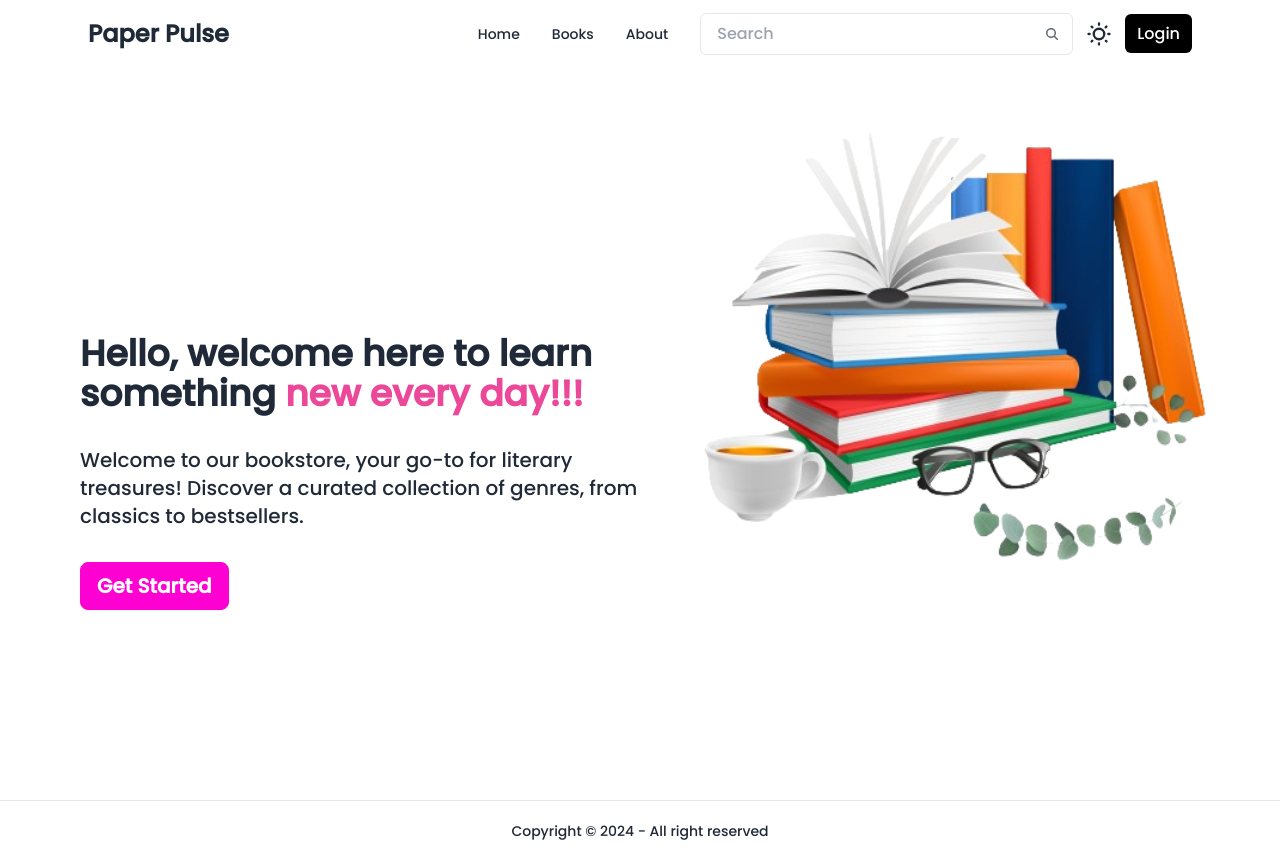
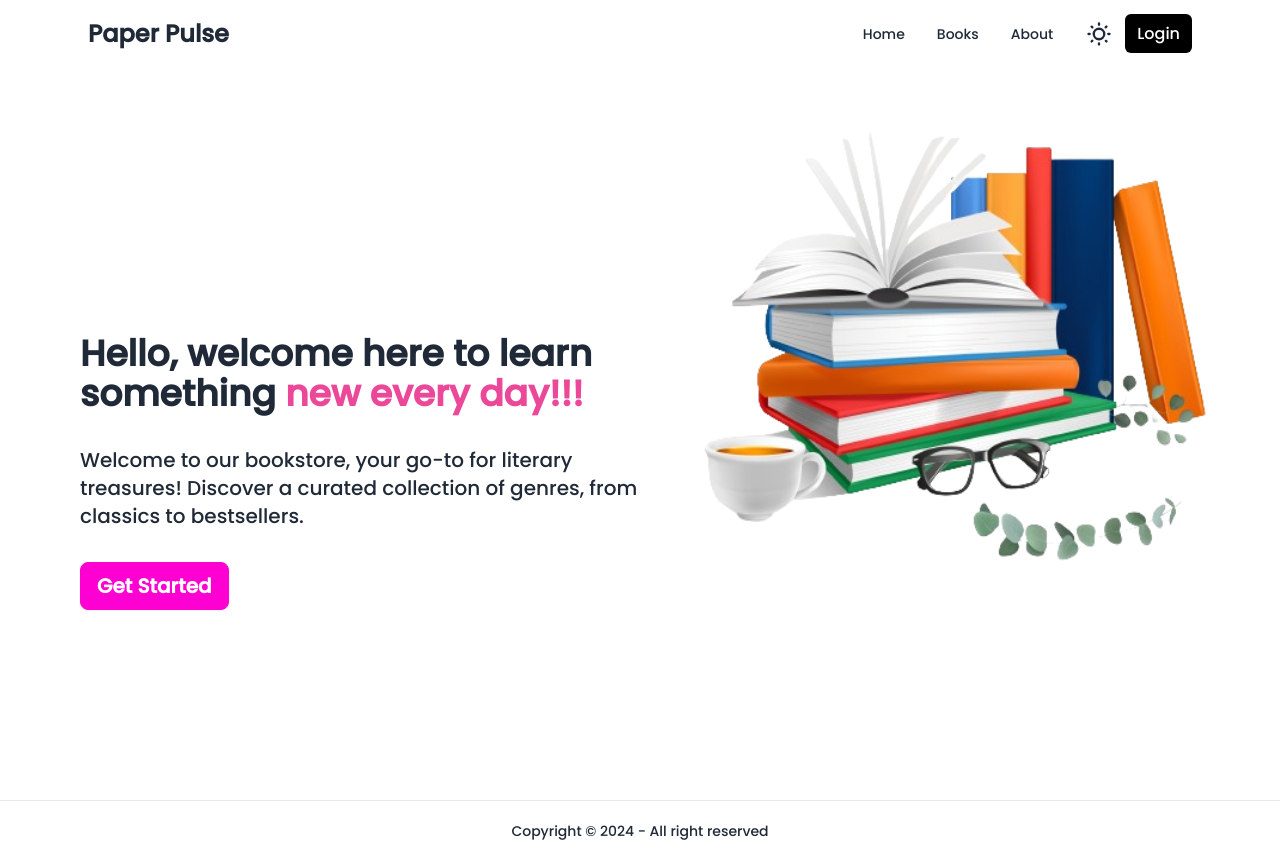
Before and after one commit to Vishesh-Nagar/Book-Store-Frontend, a React (Vite) app: page / in a window 1280 px wide. Built offline with nearby package versions, Linux system fonts and the light colour scheme.

Commit message:
Fixed Deployment issue

```diff
--- a/src/components/Navbar.jsx
+++ b/src/components/Navbar.jsx
@@ -103,28 +103,6 @@
                                 {navItems}
                             </ul>
                         </div>
-
-                        <div className="hidden md:block">
-                            <label className=" px-3 py-2 border rounded-md flex items-center gap-2">
-                                <input
-                                    type="text"
-                                    className="grow outline-none rounded-md px-1 dark:bg-slate-900 dark:text-white"
-                                    placeholder="Search"
-                                />
-                                <svg
-                                    xmlns="http://www.w3.org/2000/svg"
-                                    viewBox="0 0 16 16"
-                                    fill="currentColor"
-                                    className="w-4 h-4 opacity-70"
-                                >
-                                    <path
-                                        fillRule="evenodd"
-                                        d="M9.965 11.026a5 5 0 1 1 1.06-1.06l2.755 2.754a.75.75 0 1 1-1.06 1.06l-2.755-2.754ZM10.5 7a3.5 3.5 0 1 1-7 0 3.5 3.5 0 0 1 7 0Z"
-                                        clipRule="evenodd"
-                                    />
-                                </svg>
-                            </label>
-                        </div>
                         <label className="swap swap-rotate">
                             <input
                                 type="checkbox"
```
